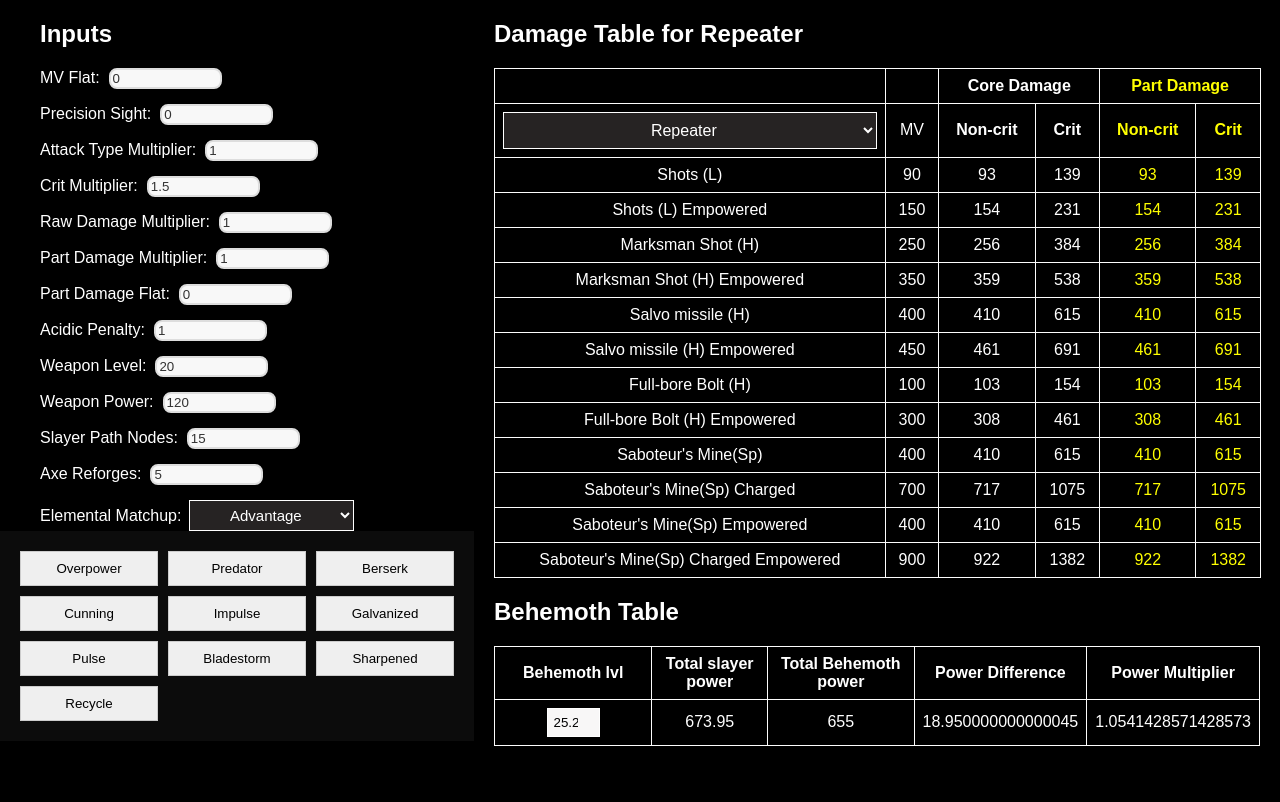
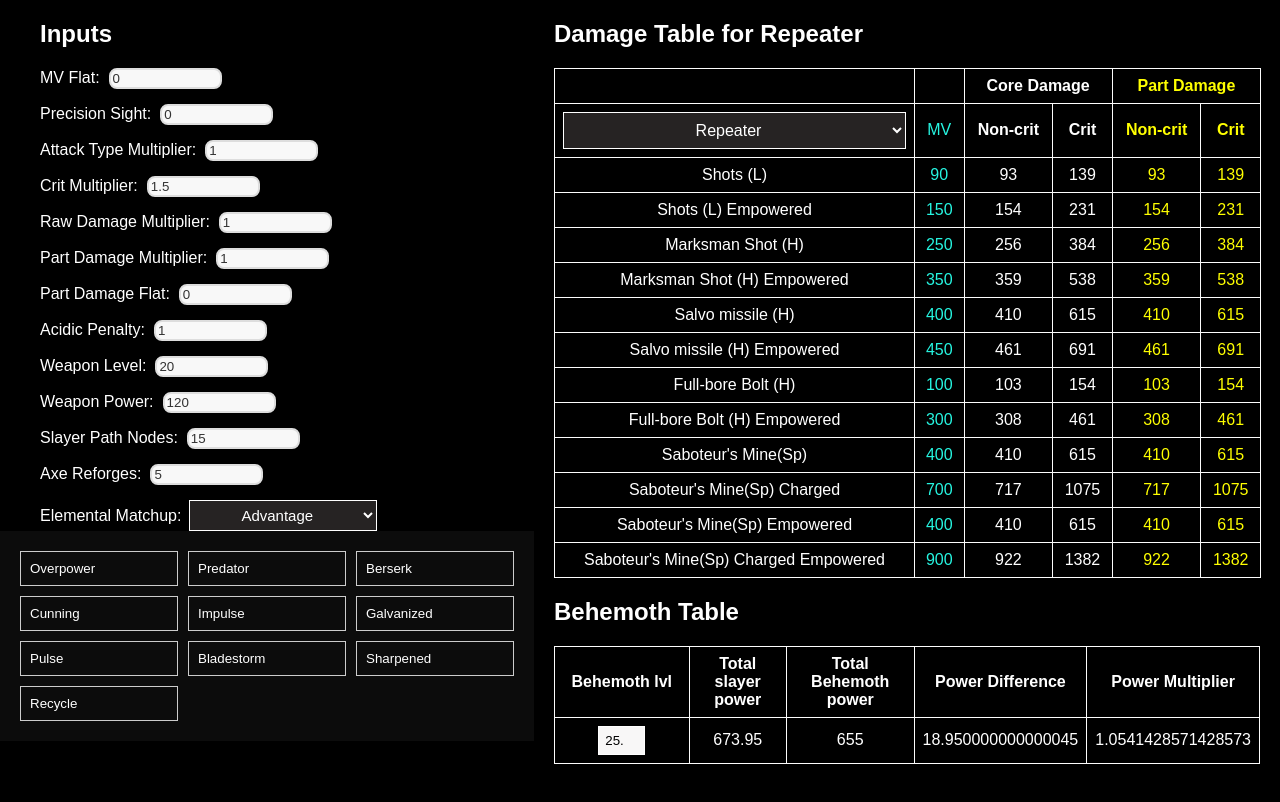
Before and after one commit to Super-EvilTeam/dauntless-calculator, a React (Create React App) app: page / in a window 1280 px wide. Shown: the top 802 px of the page. Built offline with nearby package versions, Linux system fonts and the light colour scheme.

Commit message:
some style changes

```diff
--- a/src/components/CellSelector.css
+++ b/src/components/CellSelector.css
@@ -20,35 +20,23 @@
 }
 
 .cell {
-  position: relative; /* Add relative positioning */
-  padding: 9px;
-  border: 1px solid #ccc;
-  cursor: pointer;
-  width: 138px;
+	position: relative;
+	padding: 9px;
+	border: 1px solid #ccc;
+	cursor: pointer;
+	width: 158px;
+	background: inherit;
+	color: inherit;
+	text-align: left;
 }
 
 .cell.selected {
   background-color: #44a14e;
 }
 
-.minus {
-  position: absolute;
-  top: 50%;
-  right: 0;
-  transform: translateY(-50%);
-  cursor: pointer;
-  background-color: transparent;
-  border: none;
-  width: 20px;
-  height: 20px;
-  display: flex;
-  justify-content: center;
-  align-items: center;
+.minus-button {
+  /* Styles for the minus button */
+  margin-left: 5px; /* Adjust as needed */
+  background-color: #dc3545;
+  color: #fff;
 }
-
-.minus::before {
-  content: "";
-  width: 10px;
-  height: 2px;
-  background-color: #fff;
-}
--- a/src/components/CellSelector.js
+++ b/src/components/CellSelector.js
@@ -19,9 +19,11 @@ const CellSelector = ({ setFormData }) => {
     const multiplierIncrement = (clicks === 1) ? three : (six - three);
 
     const updateMultiplier = (multiplierType) => {
+      const increment = multiplierType.includes("Flat") ? multiplierIncrement : multiplierIncrement / 100;
+
       setFormData(prev => ({
         ...prev,
-        [multiplierType]: prev[multiplierType] + multiplierIncrement / 100
+        [multiplierType]: prev[multiplierType] + increment
       }));
     };
 
@@ -31,20 +33,7 @@ const CellSelector = ({ setFormData }) => {
       updatedCells[cellName].value = "+6";
     }
 
-    switch (type) {
-      case "rawDamageMultiplier":
-        updateMultiplier("rawDamageMultiplier");
-        break;
-      case "critMultiplier":
-        updateMultiplier("critMultiplier");
-        break;
-      case "partDamageMultiplier":
-        updateMultiplier("partDamageMultiplier");
-        break;
-      default:
-        break;
-    }
-
+    updateMultiplier(type)
     setCells(updatedCells);
   };
 
@@ -53,7 +42,7 @@ const CellSelector = ({ setFormData }) => {
       {Object.keys(cells).map((cellName, index) => (
         <button
           key={index}
-          className="cell"
+          className={`cell ${cells[cellName].clicks > 0 ? 'selected' : ''} ${cells[cellName].clicks >= 2 ? 'disabled' : ''}`}
           onClick={() => handleClick(cellName)}
           disabled={cells[cellName].clicks >= 2}
         >
--- a/src/components/Cells.json
+++ b/src/components/Cells.json
@@ -6,7 +6,7 @@
     "Impulse": {  "type": "critMultiplier",  "three": 40, "six": 100 },
     "Galvanized": { "type": "critMultiplier",  "three": 0, "six": 15 },
     "Pulse": {"type": "critMultiplier",  "three": 0, "six": 15 },
-    "Bladestorm": {"type": "partDamageFlat",  "three": 20, "six": 40 },
+    "Bladestorm": {"type": "partDamageFlat",  "three": 15, "six": 40 },
     "Sharpened": { "type": "partDamageMultiplier", "three": 15, "six": 30 },
     "Recycle": { "type": "rawDamageMultiplier",  "three": 30, "six": 60 }
   }
--- a/src/components/DamageTable.css
+++ b/src/components/DamageTable.css
@@ -24,6 +24,11 @@ th {
   color: yellow;
 }
 
+.mv-column {
+	color: #26f5e1;
+}
+
+
 .select-wrapper {
 	width: 100%;
 	padding: 8px;
--- a/src/components/DamageTable.js
+++ b/src/components/DamageTable.js
@@ -79,7 +79,7 @@ const renderDamageTable = () => {
             ))}
             </select>
           </th>
-          <td>MV</td>
+          <td className='mv-column'>MV</td>
           <th>Non-crit</th>
           <th>Crit</th>
           <th className='yellow-text'>Non-crit</th>
@@ -92,7 +92,7 @@ const renderDamageTable = () => {
           <React.Fragment key={index}>
             <tr>
               <td>{moveset.name}</td>
-              <td>{moveset.MV}</td>
+              <td className='mv-column'>{moveset.MV}</td>
               <td>{calculateNonCritDamage(moveset.MV)}</td>
               <td>{calculatCritDamage(moveset.MV)}</td>
               <td className='yellow-text'>{calculateNonCritPartDamage(moveset.MV)}</td>
```
